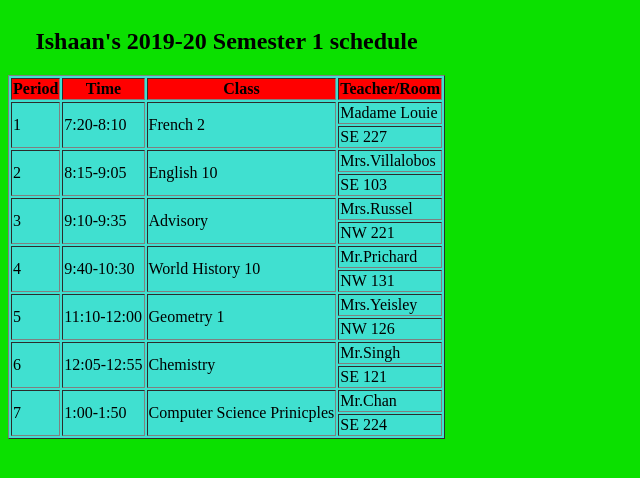
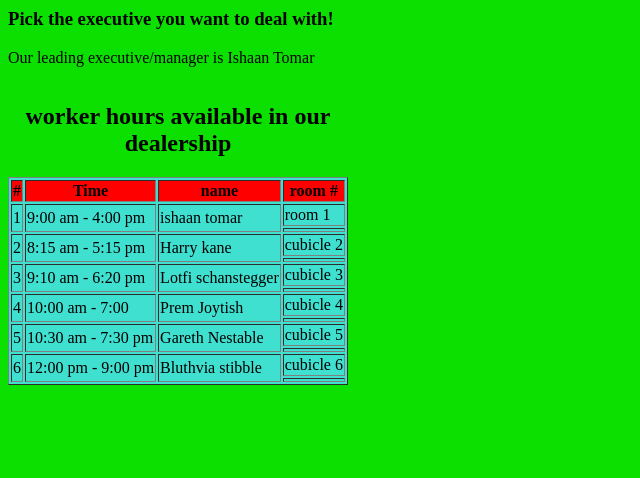
Before and after one commit to tomarish000/classexamples, a plain HTML site: page schedule.html in a window 1280 px wide. Shown: the whole page, without its empty margins (0-640 px from the left). Drawn offline with Linux system fonts and the light colour scheme.

Commit message:
Update schedule.html

```diff
--- a/schedule.html
+++ b/schedule.html
@@ -2,83 +2,85 @@
   <title>My schedule</title>
   <body bgcolor=rgb"yellow">
     <table border=1px bgcolor="turquoise">
-    <caption><h2>Ishaan's 2019-20 Semester 1 schedule</h2><?caption>
+    <caption><h2>worker hours available in our dealership</h2><?caption>
     <tr bgcolor="red">     <!-- tr = table row -->
-      <th>Period</th> <!-- th = table heading -->
+      <th>#</th> <!-- th = table heading -->
       <th>Time</th>
-      <th>Class</th>
-      <th>Teacher/Room</th>
+      <th>name</th>
+      <th>room #
+
+
+
+
+      </th>
    </tr>
 
    <tr>
    <td rowspan=2>1</td>  <!-- td = table data-->
-   <td rowspan=2>7:20-8:10</td>
-   <td rowspan=2> French 2 </td>
-   <td>Madame Louie</td>
+   <td rowspan=2>9:00 am - 4:00 pm</td>
+   <td rowspan=2> ishaan tomar </td>
+   <td>room 1</td>
   </tr>
   <tr>
-    <td> SE 227</td>
+    <td> </td>
   </tr>
 
   <tr>
     <td rowspan=2>2</td>
-    <td rowspan=2>8:15-9:05</td>
-    <td rowspan=2> English 10 </td>
-    <td>Mrs.Villalobos</td>
+    <td rowspan=2>8:15 am - 5:15 pm</td>
+    <td rowspan=2> Harry kane </td>
+    <td>cubicle 2</td>
   </tr>
   <tr>
-    <td>SE 103</td>
+    <td></td>
   </tr>
 
 <tr>
     <td rowspan=2>3</td>
-    <td rowspan=2>9:10-9:35</td>
-    <td rowspan=2> Advisory </td>
-    <td>Mrs.Russel</td>
+    <td rowspan=2>9:10 am - 6:20 pm</td>
+    <td rowspan=2> Lotfi schanstegger </td>
+    <td>cubicle 3</td>
   </tr>
   <tr>
-    <td>NW 221</td>
+    <td></td>
   </tr>
 
  <tr>
     <td rowspan=2>4</td>
-    <td rowspan=2>9:40-10:30</td>
-    <td rowspan=2> World History 10 </td>
-    <td>Mr.Prichard</td>
+    <td rowspan=2>10:00 am - 7:00</td>
+    <td rowspan=2> Prem Joytish </td>
+    <td>cubicle 4</td>
   </tr>
   <tr>
-    <td>NW 131</td>
+    <td></td>
   </tr>
 
 <tr>
     <td rowspan=2>5</td>
-    <td rowspan=2>11:10-12:00</td>
-    <td rowspan=2> Geometry 1 </td>
-    <td>Mrs.Yeisley</td>
+    <td rowspan=2>10:30 am - 7:30 pm</td>
+    <td rowspan=2> Gareth Nestable </td>
+    <td>cubicle 5</td>
   </tr>
   <tr>
-    <td>NW 126</td>
+    <td></td>
   </tr>
 
 <tr>
     <td rowspan=2>6</td>
-    <td rowspan=2>12:05-12:55</td>
-    <td rowspan=2> Chemistry </td>
-    <td>Mr.Singh</td>
+    <td rowspan=2>12:00 pm - 9:00 pm</td>
+    <td rowspan=2> Bluthvia stibble </td>
+    <td>cubicle 6</td>
   </tr>
   <tr>
-    <td>SE 121</td>
+    <td></td>
   </tr>
 
-<tr>
-    <td rowspan=2>7</td>
-    <td rowspan=2>1:00-1:50</td>
-    <td rowspan=2> Computer Science Prinicples </td>
-    <td>Mr.Chan</td>
-  </tr>
-  <tr>
-    <td>SE 224</td>
-  </tr>
+
+
+
+  <h3>Pick the executive you want to deal with!</h3>
+  <p>Our leading executive/manager is Ishaan Tomar</p>
+
 
 
    </table>
```
